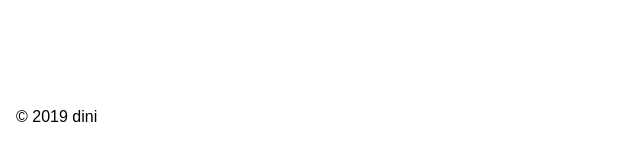
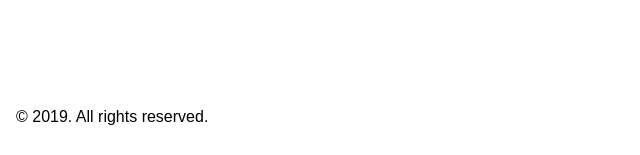
Before and after one commit to dini/dini.github.io, a Jekyll site: the page built from index.md, in a window 1280 px wide. Shown: the part 742-897 px from the top of the page, without its empty margins (0-640 px from the left). Built offline with Jekyll 4.4.1, drawn with Linux system fonts in a browser that asks for light colours.

Commit message:
fix footer

```diff
--- a/_config.yml
+++ b/_config.yml
@@ -1,7 +1,6 @@
 title: Notes
 description: For everlasting memory.
 lang: ru_RU
-copyright: © 2019 dini
 version: 3.5.0
 
 sass:
--- a/_includes/footer.html
+++ b/_includes/footer.html
@@ -1,6 +1,6 @@
 <!-- Footer -->
 <footer class="footer">
-    <p>{{ site.copyright | escape }}</p>
+    <p>&copy; {{ site.time | date: '%Y' }}. All rights reserved.</p>
 </footer>
 {%- include analytics.html -%}
 {%- include search_script.html -%}
```
